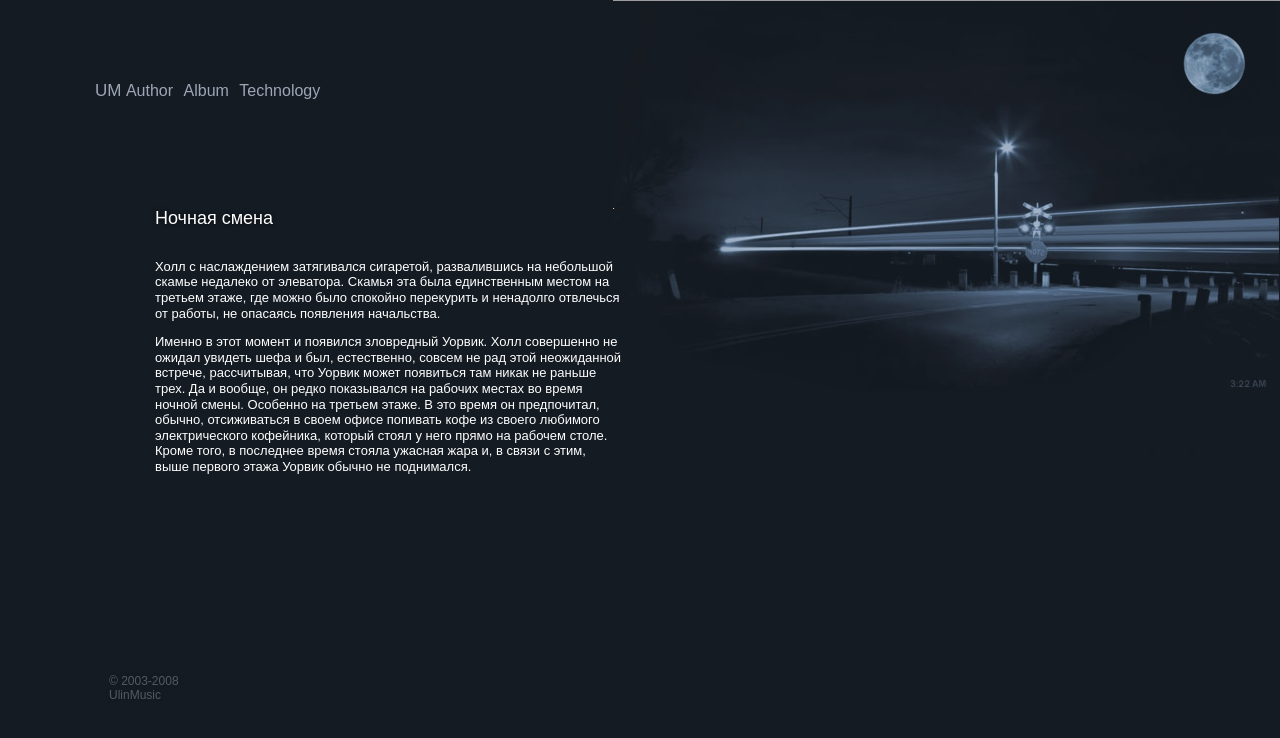
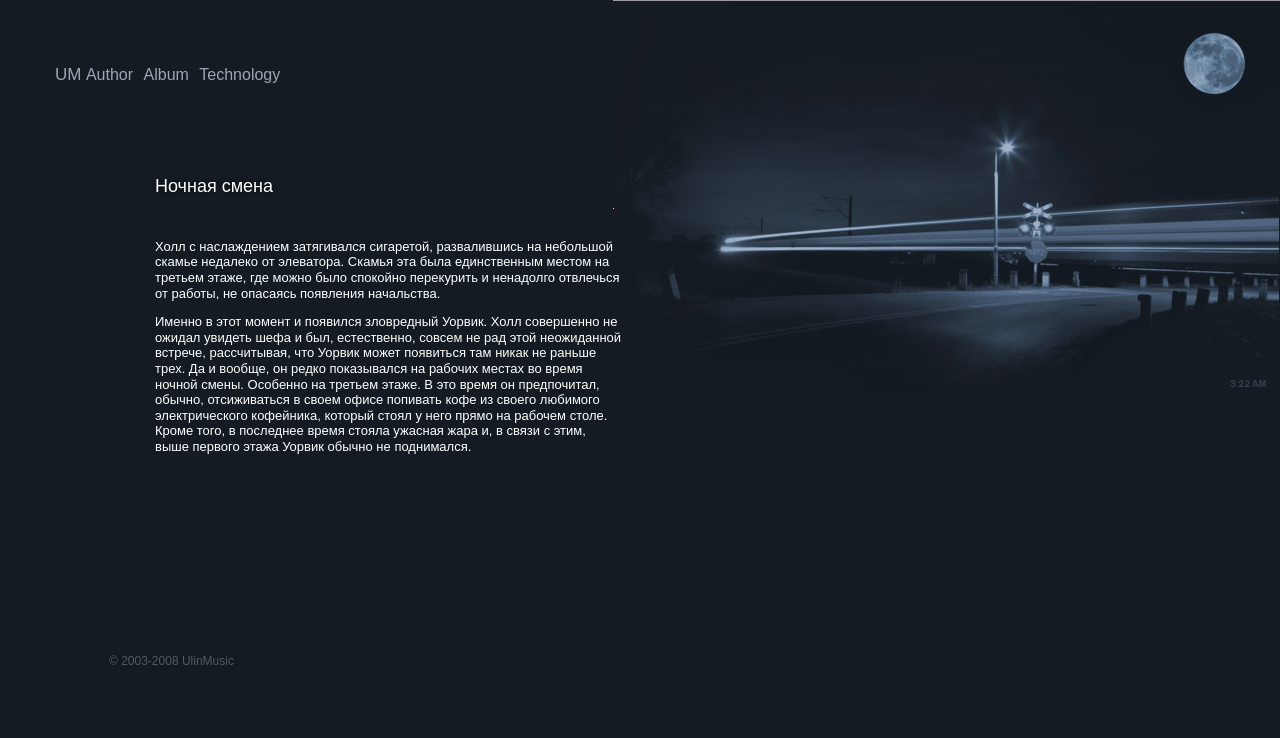
Before and after one commit to denisremix/lesson6, a plain HTML site: page index.html in a window 1280 px wide. Drawn offline with Linux system fonts and the light colour scheme.

Commit message:
last chance

```diff
--- a/index.html
+++ b/index.html
@@ -9,7 +9,7 @@
 	<div class="container">
 		<header>
 			<nav>
-				<ul class="navigation menu">
+				<ul class="navigation-menu">
 					<li class="navigation-menu-logo">UM</li>
 					<li class="navigation-menu-item">Author</li>
 					<li class="navigation-menu-item">Album</li>
--- a/main.css
+++ b/main.css
@@ -17,8 +17,6 @@ body {
 }
 
 .footer-sign {
-	width: 124px;
-	height: 9px;
 	opacity: 0.27;
 	text-shadow: 0 0 4px rgba(0, 0, 0, 0.65);
 	color: #ffffff;
@@ -78,7 +76,7 @@ body {
 }
 
 .content-header{
-height: 18px;
+
 text-shadow: 0 0 4px rgba(0, 0, 0, 0.65);
 font-size: 18px;
 font-weight: 500;
```
